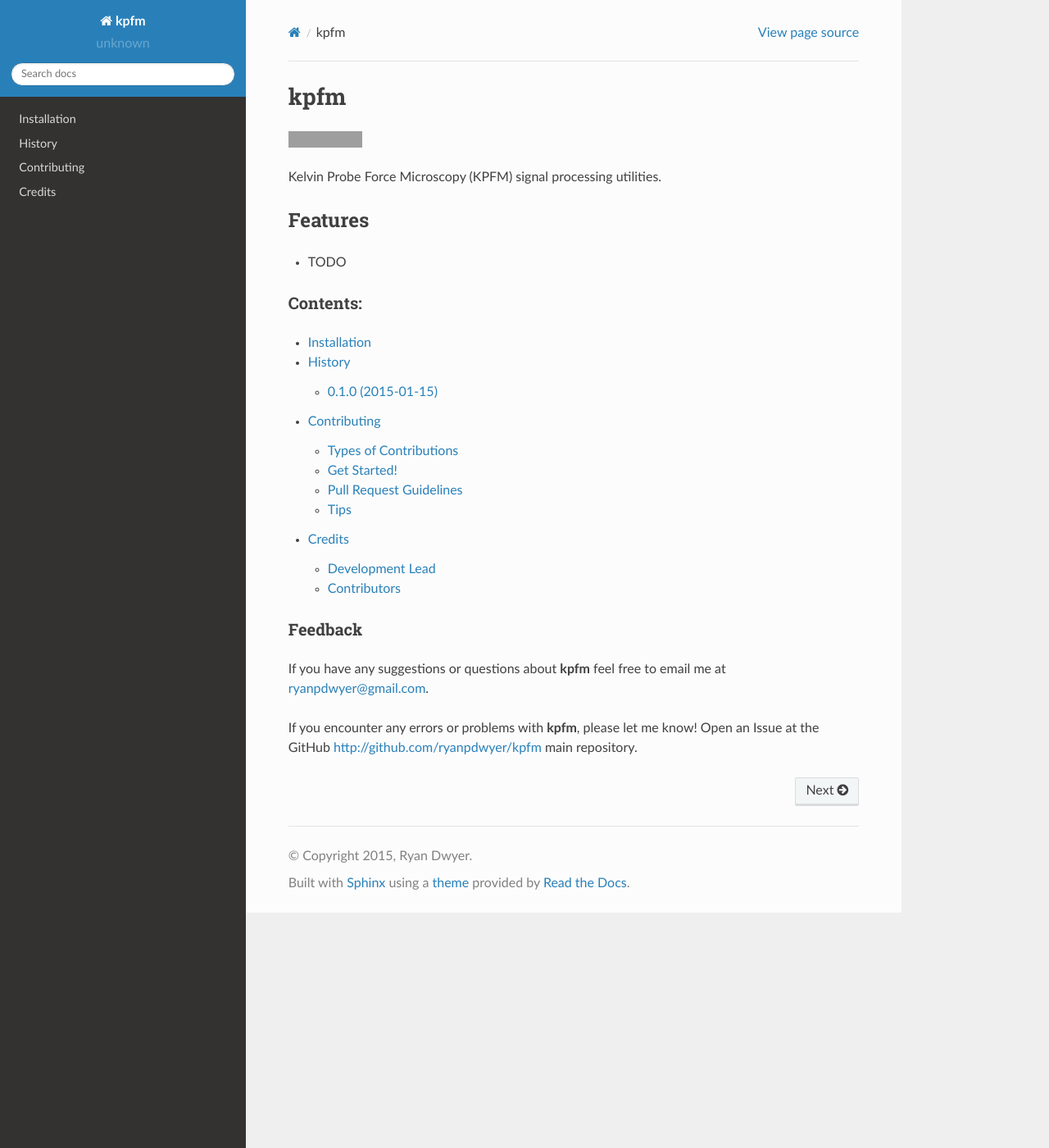
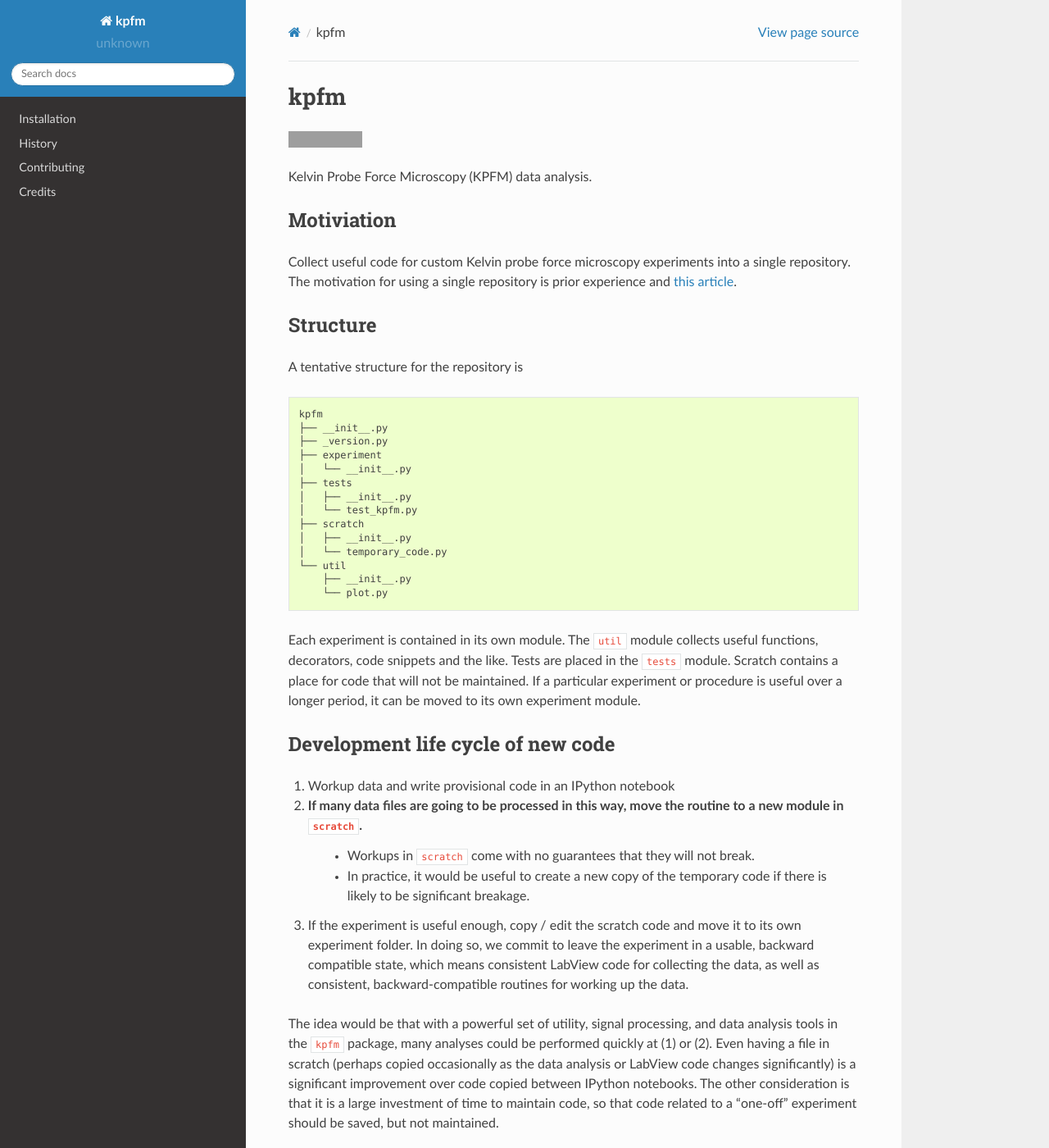
Before and after one commit to marohngroup/kpfm, a Sphinx documentation site: the page built from docs/index.rst, in a window 1280 px wide and 1400 px high. Shown: the whole window at 82% size. Built offline with Sphinx 7.4.7 and the Read the Docs theme 2.0.0, drawn with Linux system fonts in a browser that asks for light colours; grey boxes are pictures that could not be loaded.

Commit message:
Cleaned up history, added to README, added TODO.

```diff
--- a/HISTORY.rst
+++ b/HISTORY.rst
@@ -3,7 +3,7 @@
 History
 -------
 
-0.1.0 (2015-01-15)
+0.1.0 (2017-03-28)
 ++++++++++++++++++
 
-* First release on PyPI.
+* First release on GitHub.
--- a/README.rst
+++ b/README.rst
@@ -6,8 +6,56 @@ kpfm
     :target: https://travis-ci.org/ryanpdwyer/kpfm
 
 
-Kelvin Probe Force Microscopy (KPFM) signal processing utilities.
+Kelvin Probe Force Microscopy (KPFM) data analysis.
 
+
+Motiviation
+-----------
+
+Collect useful code for custom Kelvin probe force microscopy experiments into a single repository.
+The motivation for using a single repository is prior experience and `this article <http://danluu.com/monorepo/>`_.
+
+Structure
+---------
+
+A tentative structure for the repository is
+
+.. code-block:: none
+
+    kpfm
+    ├── __init__.py
+    ├── _version.py
+    ├── experiment
+    │   └── __init__.py
+    ├── tests
+    │   ├── __init__.py
+    │   └── test_kpfm.py
+    ├── scratch
+    │   ├── __init__.py
+    │   └── temporary_code.py
+    └── util
+        ├── __init__.py
+        └── plot.py
+
+Each experiment is contained in its own module.
+The ``util`` module collects useful functions, decorators, code snippets and the like.
+Tests are placed in the ``tests`` module.
+Scratch contains a place for code that will not be maintained.
+If a particular experiment or procedure is useful over a longer period,
+it can be moved to its own experiment module.
+
+Development life cycle of new code
+----------------------------------
+
+1. Workup data and write provisional code in an IPython notebook
+2. If many data files are going to be processed in this way, move the routine to a new module in ``scratch``.
+     - Workups in ``scratch`` come with no guarantees that they will not break.
+     - In practice, it would be useful to create a new copy of the temporary code if there is likely to be significant breakage.
+3. If the experiment is useful enough, copy / edit the scratch code and move it to its own experiment folder. In doing so, we commit to leave the experiment in a usable, backward compatible state, which means consistent LabView code for collecting the data, as well as consistent, backward-compatible routines for working up the data.
+
+The idea would be that with a powerful set of utility, signal processing, and data analysis tools in the ``kpfm`` package, many analyses could be performed quickly at (1) or (2).
+Even having a file in scratch (perhaps copied occasionally as the data analysis or LabView code changes significantly) is a significant improvement over code copied between IPython notebooks.
+The other consideration is that it is a large investment of time to maintain code, so that code related to a "one-off" experiment should be saved, but not maintained.
 
 Features
 --------
--- a/docs/index.rst
+++ b/docs/index.rst
@@ -23,4 +23,4 @@ If you have any suggestions or questions about **kpfm** feel free to email me
 at ryanpdwyer@gmail.com.
 
 If you encounter any errors or problems with **kpfm**, please let me know!
-Open an Issue at the GitHub http://github.com/ryanpdwyer/kpfm main repository.
+Open an Issue at the GitHub ``http://github.com/ryanpdwyer/kpfm`` main repository.
--- a/docs/installation.rst
+++ b/docs/installation.rst
@@ -8,6 +8,6 @@ At the command line via pip::
 
 Or install the latest GitHub version using::
 
-    $ git clone https://github.com/{ cookiecutter.github_username }}/kpfm.git
+    $ git clone https://github.com/ryanpdwyer/kpfm.git
     $ cd kpfm
     $ python setup.py install
```
Also changed, not shown: TODO.md (added, +5 -0 lines).
